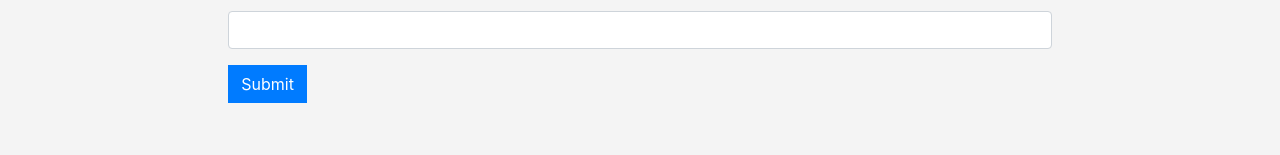
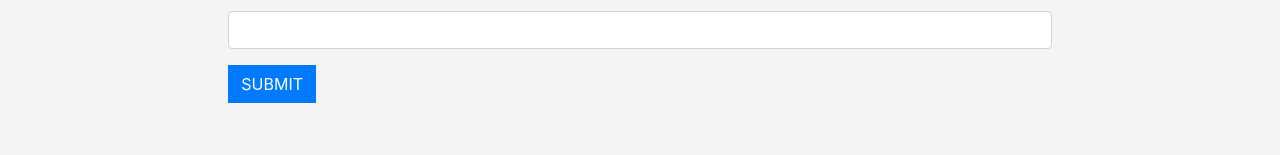
Before and after one commit to SangeethRaajA/Online-shopping-store, a React (Create React App) app in the folder frontendfinaltest/: page /signin in a window 1280 px wide. Shown: the part 251-406 px from the top of the page. Built offline with nearby package versions, Linux system fonts and the light colour scheme.

Commit message:
new changes

```diff
--- a/frontendfinaltest/src/user/Signin.js
+++ b/frontendfinaltest/src/user/Signin.js
@@ -58,7 +58,7 @@ const Signin = () => {
                 />
             </div>
             <button onClick={clickSubmit} className="btn btn-primary">
-                Submit
+                SUBMIT
             </button>
         </form>
     );
```
